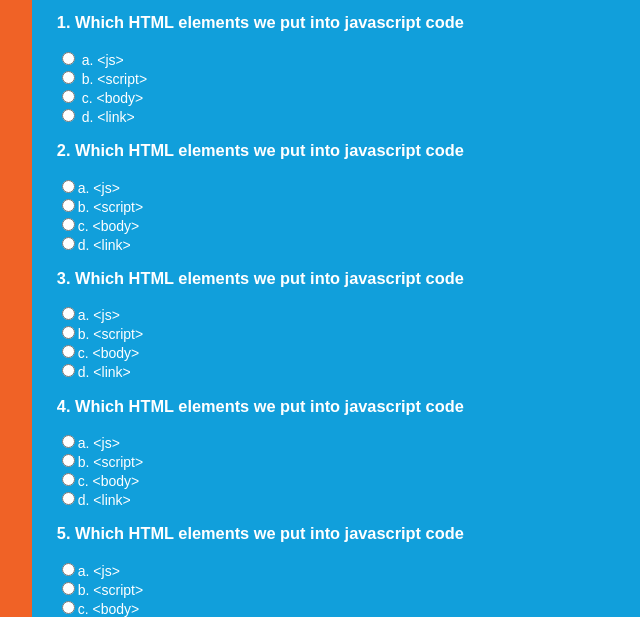
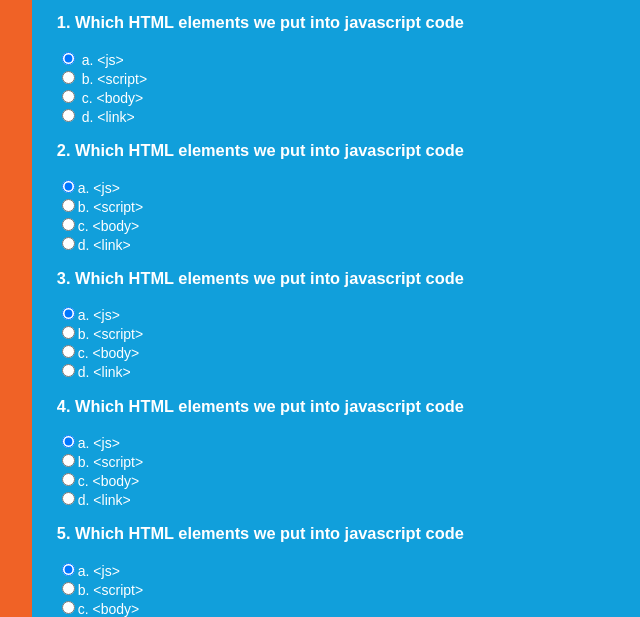
Before and after one commit to bronya2057/first-repo, a plain HTML site: page JP/index.html in a window 1280 px wide. Shown: the part 146-763 px from the top of the page, 204-844 px from the left. Drawn offline with Linux system fonts and the light colour scheme.

Commit message:
Checked radio buttons for answer a. For loop to check an array of answers.

```diff
--- a/JP/index.html
+++ b/JP/index.html
@@ -19,7 +19,7 @@
             <form name="quizForm" onsubmit="return submitAnswers()">
                 <h3>1. Which HTML elements we put into javascript code</h3>
 
-                <input type="radio" name="q1" value="a" id="q1a"><label for="q1a" > a. &lt;js&gt;</label><br>
+                <input type="radio" name="q1" value="a" id="q1a" checked><label for="q1a" > a. &lt;js&gt;</label><br>
                 <input type="radio" name="q1" value="b" id="q1b">
                 <label for="q1b">b. &lt;script&gt;</label><br>
                 <input type="radio" name="q1" value="c" id="q1c">
@@ -28,25 +28,25 @@
                 <label for="q1d" >d. &lt;link&gt;</label><br>
 
                 <h3>2. Which HTML elements we put into javascript code</h3>
-                <input type="radio" name="q2" value="a" id="q2a">a. &lt;js&gt;<br>
+                <input type="radio" name="q2" value="a" id="q2a" checked>a. &lt;js&gt;<br>
                 <input type="radio" name="q2" value="b" id="q2b">b. &lt;script&gt;<br>
                 <input type="radio" name="q2" value="c" id="q2c">c. &lt;body&gt;<br>
                 <input type="radio" name="q2" value="d" id="q2d">d. &lt;link&gt;<br>
 
                 <h3>3. Which HTML elements we put into javascript code</h3>
-                <input type="radio" name="q3" value="a" id="q3a">a. &lt;js&gt;<br>
+                <input type="radio" name="q3" value="a" id="q3a" checked>a. &lt;js&gt;<br>
                 <input type="radio" name="q3" value="b" id="q3b">b. &lt;script&gt;<br>
                 <input type="radio" name="q3" value="c" id="q3c">c. &lt;body&gt;<br>
                 <input type="radio" name="q3" value="d" id="q3d">d. &lt;link&gt;<br>
 
                 <h3>4. Which HTML elements we put into javascript code</h3>
-                <input type="radio" name="q4" value="a" id="q4a">a. &lt;js&gt;<br>
+                <input type="radio" name="q4" value="a" id="q4a" checked>a. &lt;js&gt;<br>
                 <input type="radio" name="q4" value="b" id="q4b">b. &lt;script&gt;<br>
                 <input type="radio" name="q4" value="c" id="q4c">c. &lt;body&gt;<br>
                 <input type="radio" name="q4" value="d" id="q4d">d. &lt;link&gt;<br>
 
                 <h3>5. Which HTML elements we put into javascript code</h3>
-                <input type="radio" name="q5" value="a" id="q1a">a. &lt;js&gt;<br>
+                <input type="radio" name="q5" value="a" id="q1a" checked>a. &lt;js&gt;<br>
                 <input type="radio" name="q5" value="b" id="q2b">b. &lt;script&gt;<br>
                 <input type="radio" name="q5" value="c" id="q3c">c. &lt;body&gt;<br>
                 <input type="radio" name="q5" value="d" id="q4d">d. &lt;link&gt;<br>
--- a/JP/js/script.js
+++ b/JP/js/script.js
@@ -30,4 +30,16 @@ function submitAnswers()
                 return false;
             }
         }
+    //set correct answers
+    var answers=["b",'a','d','b','d'];
+
+    //Check answers
+    for(i=1;i<=total;i++)
+        {
+            if(eval("q"+i)==answers[i-1])
+                {
+                    score++;
+                }
+        }
+    alert(score);
 }
```
